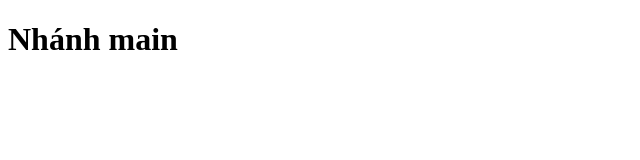
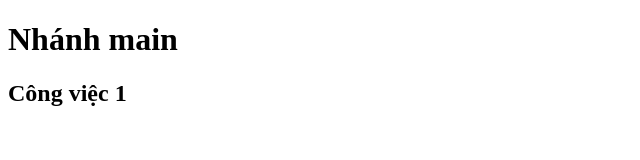
Before and after one commit to thanhlong1998-bit/duan6, a plain HTML site: page index.html in a window 1280 px wide. Shown: the whole page, without its empty margins (0-640 px from the left). Drawn offline with Linux system fonts and the light colour scheme.

Commit message:
1. congviec 1 commit lan 1

```diff
--- a/index.html
+++ b/index.html
@@ -7,5 +7,6 @@
   </head>
   <body>
     <h1>Nhánh main</h1>
+    <h2>Công việc 1</h2>
   </body>
 </html>
```
